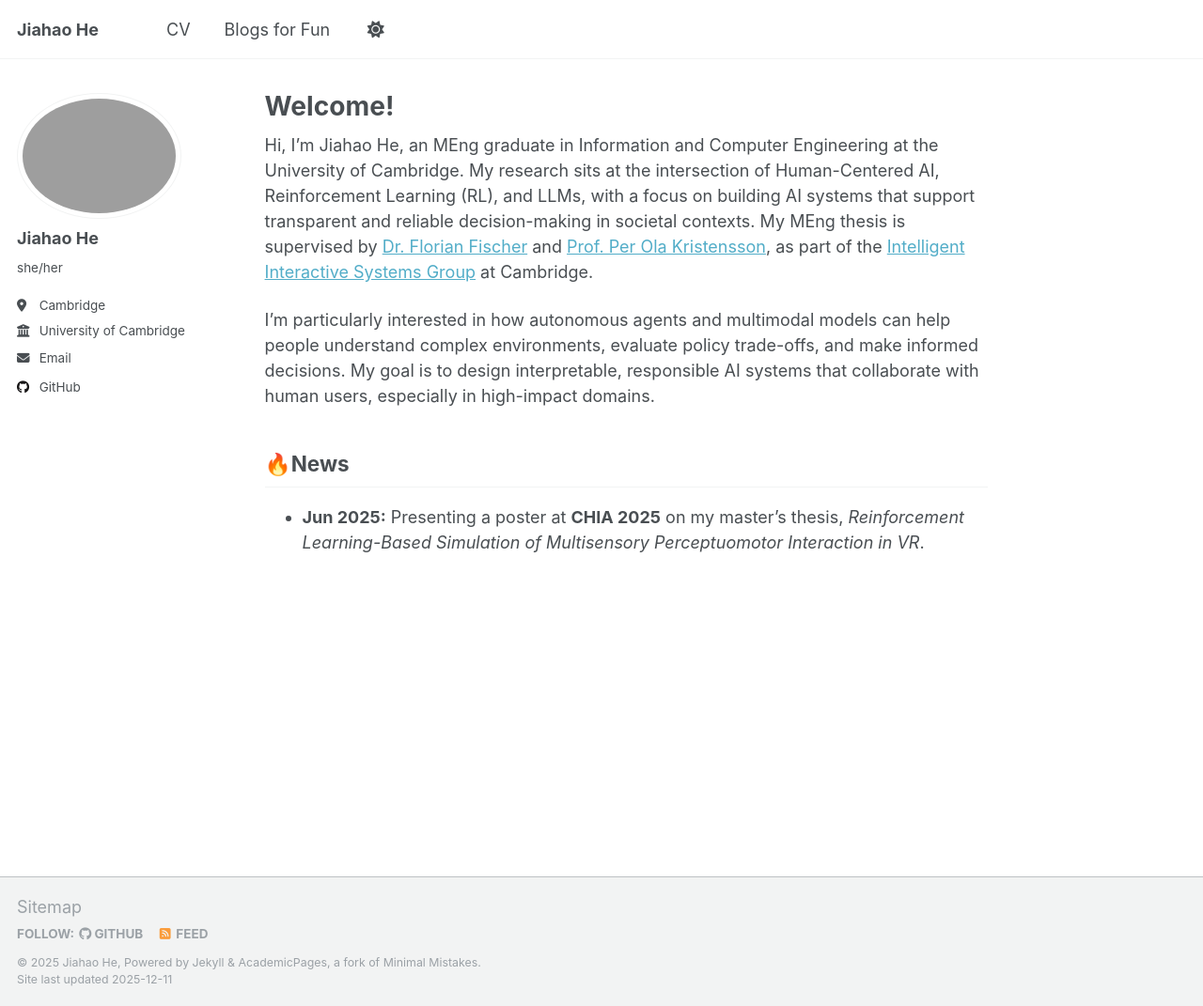
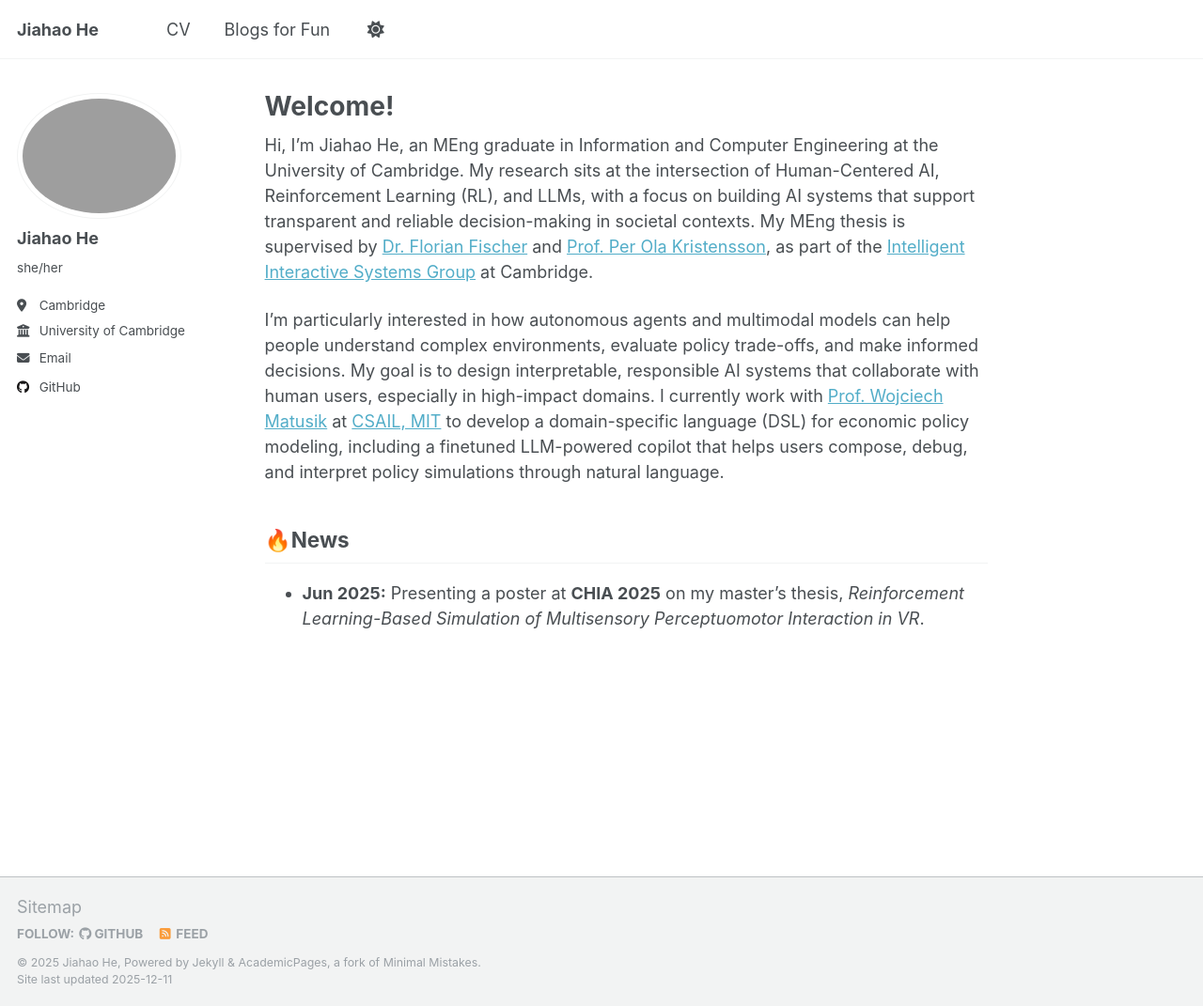
Before and after one commit to Leahh147/Leahh147.github.io, a Jekyll site: the page built from _pages/about.md, in a window 1280 px wide and 1071 px high. Shown: the whole window at 94% size. Built offline with Jekyll 4.4.1, drawn with Linux system fonts in a browser that asks for light colours.

Commit message:
Update about page with current research details
Added details about current work on a DSL for economic policy modeling and a finetuned LLM-powered copilot.

```diff
--- a/_pages/about.md
+++ b/_pages/about.md
@@ -9,7 +9,8 @@ redirect_from:
 
 Hi, I’m Jiahao He, an MEng graduate in Information and Computer Engineering at the University of Cambridge. My research sits at the intersection of Human-Centered AI, Reinforcement Learning (RL), and LLMs, with a focus on building AI systems that support transparent and reliable decision-making in societal contexts. My MEng thesis is supervised by [Dr. Florian Fischer](https://www-edc.eng.cam.ac.uk/staff/dr-florian-fischer) and [Prof. Per Ola Kristensson](https://pokristensson.com), as part of the [Intelligent Interactive Systems Group](https://www-edc.eng.cam.ac.uk/research/intelligent-interactive-systems) at Cambridge.
 
-I’m particularly interested in how autonomous agents and multimodal models can help people understand complex environments, evaluate policy trade-offs, and make informed decisions. My goal is to design interpretable, responsible AI systems that collaborate with human users, especially in high-impact domains.
+I’m particularly interested in how autonomous agents and multimodal models can help people understand complex environments, evaluate policy trade-offs, and make informed decisions. My goal is to design interpretable, responsible AI systems that collaborate with human users, especially in high-impact domains. I currently work with [Prof. Wojciech Matusik](https://cdfg.mit.edu/wojciech) at [CSAIL, MIT](https://www.csail.mit.edu) to develop a domain-specific language (DSL) for economic policy modeling, including a finetuned LLM-powered copilot that helps users compose, debug, and interpret policy simulations through natural language.
+
 
 
 ## 🔥News
```
